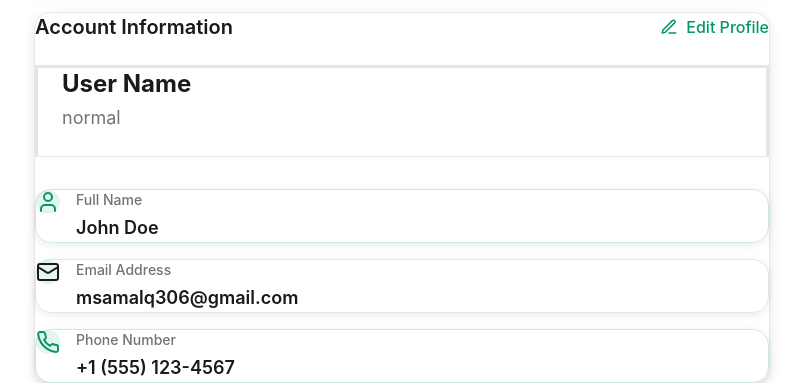
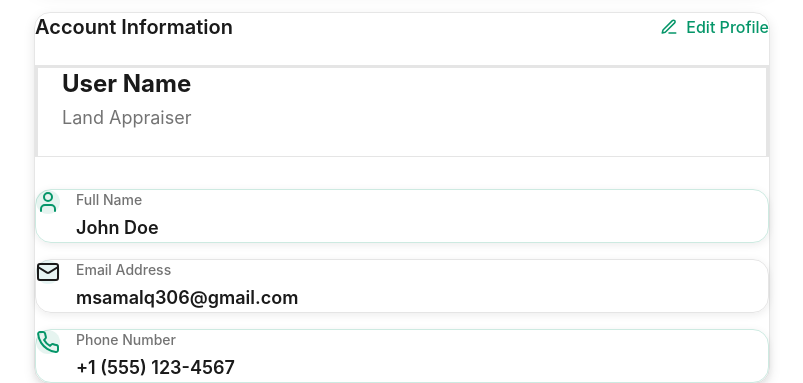
Before and after one commit to mohmmad-freed/Land-Price-Estimator, a Django app: page /normal/profile/6/ in a window 1280 px wide. Shown: the part 192-575 px from the top of the page, without its empty margins (38-841 px from the left). Run offline with Django 5.2, Linux system fonts and the light colour scheme; a user stored in the database is signed in; data comes from the database, SQL or seed files in the repository; both versions use the stored data as it was after the commit.

Commit message:
(Minor)  update: User model + profile.html

```diff
--- a/Normal_User_Side/templates/Normal_User_Side/profile.html
+++ b/Normal_User_Side/templates/Normal_User_Side/profile.html
@@ -39,7 +39,7 @@
             </div>
             <div>
                 <h3 class="text-2xl font-bold mb-1">{{ user.name|default:"User Name" }}</h3>
-                <p class="text-muted-foreground text-lg">{{ user.type|default:"Land Appraiser" }}</p>
+                <p class="text-muted-foreground text-lg">{{user.get_type_display }}</p>
             </div>
         </div>
 
--- a/Users_Handling_App/models.py
+++ b/Users_Handling_App/models.py
@@ -32,7 +32,7 @@ class CustomUserManager(BaseUserManager):
 
 class User(AbstractUser):
     USER_TYPES = [
-        ('normal', 'Normal User'),
+        ('normal', 'Land Appraiser'),
         ('scientist', 'Data Scientist'),
         ('admin', 'Admin'),
     ]
```
Also changed, not shown: Users_Handling_App/migrations/0004_alter_user_type.py (added), db.sqlite3.
